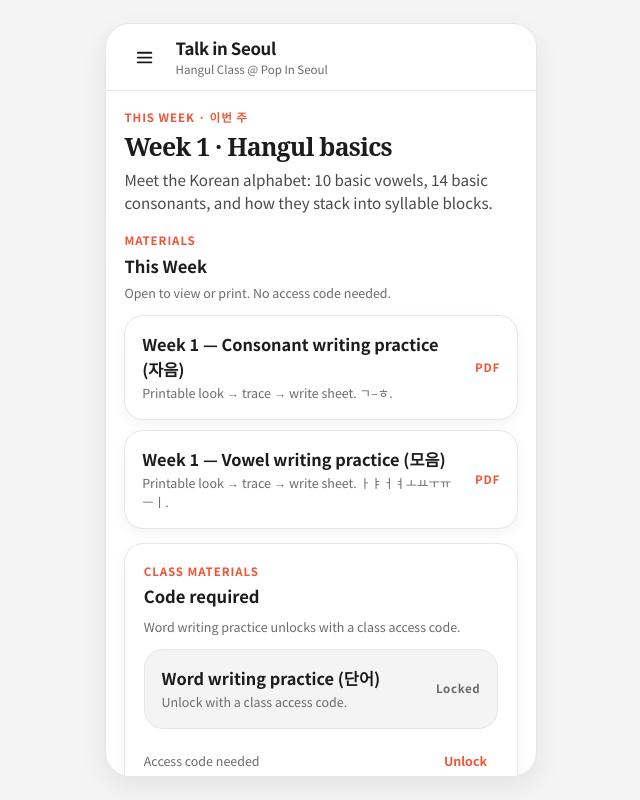
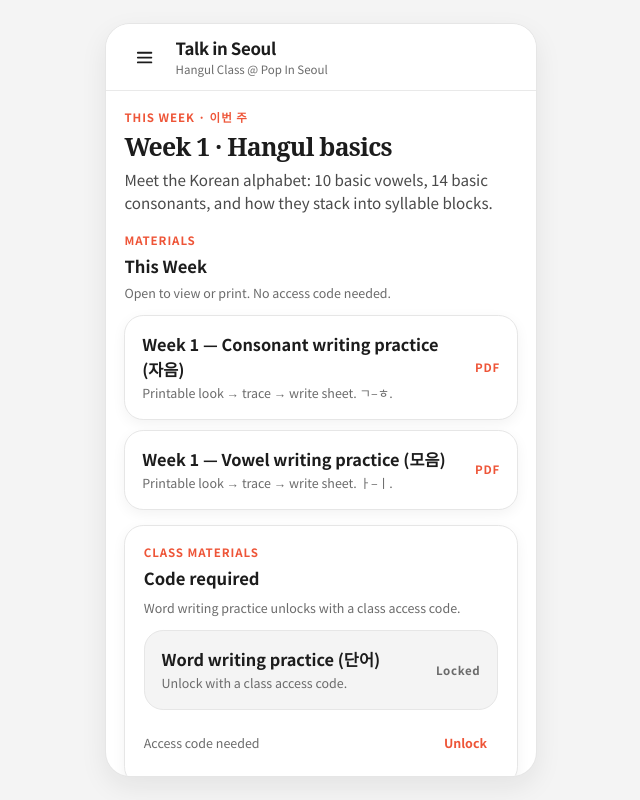
Before and after one commit to TalkInSeoul88/Talk-In-Seoul, a React (Vite) app: page /this-week in a window 1280 px wide. Shown: the whole page, without its empty margins (319-959 px from the left). Built offline with nearby package versions, Linux system fonts and the light colour scheme.

Commit message:
Shorten the public vowel sheet subtitle so it wraps cleanly
Co-authored-by: TalkInSeoul88 <TalkInSeoul88@users.noreply.github.com>

```diff
--- a/src/data/materials.ts
+++ b/src/data/materials.ts
@@ -16,7 +16,7 @@ export const PUBLIC_MATERIALS: WeekMaterial[] = [
   {
     id: 'week-1-vowel-writing',
     title: 'Week 1 — Vowel writing practice (모음)',
-    detail: 'Printable look → trace → write sheet. ㅏㅑㅓㅕㅗㅛㅜㅠㅡㅣ.',
+    detail: 'Printable look → trace → write sheet. ㅏ–ㅣ.',
     href: '/materials/hangul-vowel-practice.pdf',
   },
 ]
```
